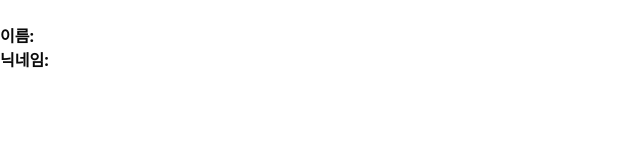
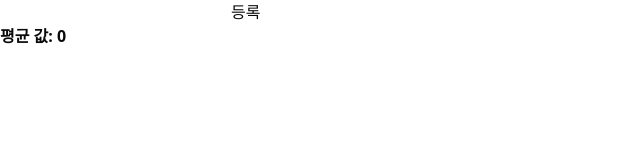
Before and after one commit to tnemnorivnelee/react-beginner, a React (Vite) app: page / in a window 1280 px wide. Shown: the top 160 px of the page, without its empty margins (0-640 px from the left). Built offline with nearby package versions, Linux system fonts and the light colour scheme.

Commit message:
[FE] 리액트 - 9강: useMemo란 무엇인가?

```diff
--- a/src/App.tsx
+++ b/src/App.tsx
@@ -1,70 +1,50 @@
-import { useEffect, useState } from "react";
+import { useMemo, useState } from "react";
+
+const getAverage = (numbers: number[]) => {
+  console.log("평균값 계산 중...");
+
+  if (numbers.length === 0) return 0;
+
+  const sum = numbers.reduce((acc, cur) => acc + cur);
+
+  return sum / numbers.length;
+};
+
 
 function App() {
-  // useEffect
-  // 리액트 컴포넌트가 렌더링 될 때마다 특정 작업을 수행하도록 설정할 수 있는 Hook.
+  const [list, setList] = useState<number[]>([]);
+  const [number, setNumber] = useState<string>(""); // 실제 input 태그의 입력된 숫자를 list 배열에 주입할 것이기 때문에 상태 값 이름을 number 로 지정. 단, input 태그에 입력된 값이기 때문에 데이터 타입은 string 입니다.
 
-  // 1. 마운트가 될 때만, 최초 1회만 실행하고 싶을 때.
-  // 마운트란, 리액트 DO 에 우리가 return 키워드 하단에 작성한 HTML, CSS 영역
-  // 즉, UI 가 붙었을 때 => 우리가 HTML을 자바스크립트로 통제 가능할 때
-  // useEffect 에서 설정한 함수를 컴포넌트가 화면에 맨 처음 렌더링 될 때만 실행하고, 업데이트 될 때는 실행하지 않으려면, 함수에 두 번째 매개변수로 빈 배열을 넣어주면 된다.
+  const onInsert = () => {
+    // concat: Array 인스턴스의 concat 함수는 두 개 이상의 배열을 병합하는 데 사용.
+    // 이 메서드는 기존 배열을 변경하지 않고, 대신 새로운 배열을 반환.
+    // parseInt: 문자열 인자를 파싱하여 특정 진수(기본값은 10)의 정수를 반환.
+    const newList = list.concat(parseInt(number));
 
-  // 2. 특정 값이 업데이트 될 때만 실행하고 싶을 때
-  // useEffect 를 사용할 때, 특정 값이 변경될 때만 호출하고 싶을 경우도 있다.
-  // useEffect의 두 번째 매개변수로 전달되는 배열 안에 검사하고 싶은 값을 넣어주면 된다.
-
-  const [name, setName] = useState<string>("");
-  const [nickname, setNickname] = useState<string>("");
-
-  // useEffect(() => {
-  //   // 해당 컴포넌트가 최초 렌더링이 될 떄, useEffect 는 실행이 되고,
-  //   // 우리가 선언한 state 즉, 상태 값이 변화하더라도 useEffect 가 실행되는 것으로 보아
-  //   // state 즉, 상태가 값이 변화하면 해당 컴포넌트는 재렌더링이 된다는 것을 알 수 가 있습니다.
-  //   console.log("컴포넌트가 렌더링 될 때마다 특정 작업을 수행합니다.");
-  //   console.log("name: ", name);
-  //   console.log("nickname: ", nickname);
-  // });
-
-  useEffect(() => {
-    console.log("마운트가 될 때만 수행합니다. - 최초 1회 실시");
-    console.log("name: ", name);
-    console.log("nickname: ", nickname);
-  }, []);
-
-  useEffect(() => {
-    console.log("name 이라는 상태 값이 변할 경우에만 수행합니다.");
-    console.log("name: ", name);
-    console.log("nickname: ", nickname);
-  }, [name]);
-
-  useEffect(() => {
-    console.log("뒷 정리하기");
-    console.log("updated name: ", name);
-
-    return () => {
-      // 종료시킬 로직 작성하는 부분
-      // 언마운트 될 때, 혹은 업데이트 되기 직전에 특정 작업을 수행하고 싶을 때
-      console.log("cleanup");
-      console.log(name);
-    };
-  }, [name]);
-
-
-  const onChangeName = (e: React.ChangeEvent<HTMLInputElement>) => {
-    setName(e.target.value);
+    setList(newList);
+    setNumber("");
   };
 
-  const onChangeNickname = (e: React.ChangeEvent<HTMLInputElement>) => {
-    setNickname(e.target.value);
-  };
+  // list 가 변할 때마다, getAverage 함수 호출
+  // useMemo: 첫 번째 파라미터로 전달된 함수의 반환 값을 기억했다가, 두 번째 파라미터(의존성 배열)에 명시된 값이 바뀌었을 때에만 함수를 다시 호출.
+  // 따라서, list 가 바뀔 때에만 getAverage 함수가 호출되고, 그렇지 않으면 이전에 계산된 평균값을 재사용.
+  // 이를 통해 불필요한 계산을 피하고 성능을 최적화할 수 있음.
+  const average = useMemo(() => getAverage(list), [list]);
 
   return (
     <div>
-      <input type="text" value={name} onChange={onChangeName} />
-      <input type="text" value={nickname} onChange={onChangeNickname} />
+      <input type="text" value={number} onChange={(e) => setNumber(e.target.value)} />
+      <button onClick={onInsert}>등록</button>
 
-      <div><b>이름: {name}</b></div>
-      <div><b>닉네임: {nickname}</b></div>
+      <ul>
+        {list.map((item: number, index: number) => {
+          return <li key={index}>{item}</li>;
+        })}
+      </ul>
+
+      <div>
+        <b>평균 값: {average}</b>
+      </div>
     </div>
   );
 }
```
